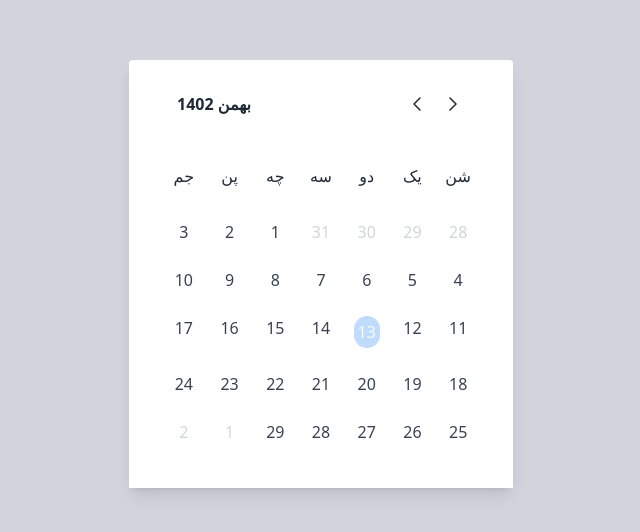
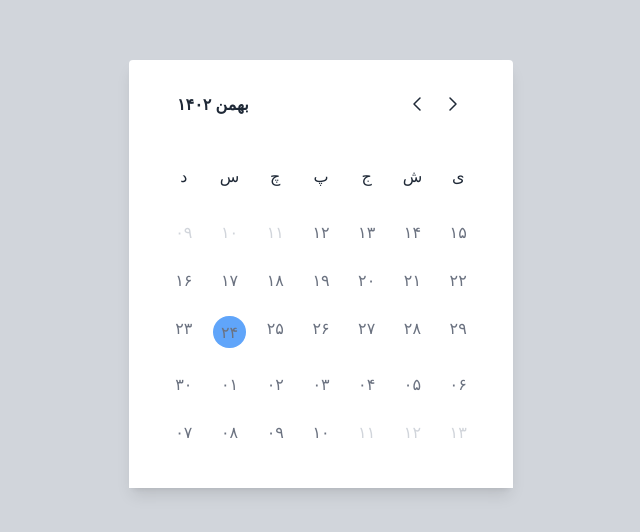
Before and after one commit to mehotkhan/z-calendar-docs, a Vue app: page / in a window 1280 px wide. Shown: the part 126-658 px from the top of the page, without its empty margins (319-959 px from the left). Built offline with nearby package versions, Linux system fonts and the light colour scheme.

Commit message:
bootup with luxon + buggy

```diff
--- a/index.html
+++ b/index.html
@@ -4,7 +4,7 @@
     <meta charset="UTF-8" />
     <link rel="icon" type="image/svg+xml" href="/vite.svg" />
     <meta name="viewport" content="width=device-width, initial-scale=1.0" />
-    <title>Vite + Vue + TS</title>
+    <title>Vue3 + Luxon </title>
   </head>
   <body>
     <div id="app"></div>
--- a/src/components/Calendar.vue
+++ b/src/components/Calendar.vue
@@ -1,73 +1,51 @@
 <script setup>
-import { compareAsc, format, newDate } from "date-fns-jalali";
-// import {format} from 'date-fns';
-// import { faIR } from 'date-fns/locale';
-const dateNow = new Date()
+import { ref, computed, watch, onMounted } from 'vue'
+import { DateTime, Interval, Info } from "luxon";
 
-// const formattedDate = format(new Date(), 'LLLL', { locale: faIR }); // июнь
-const monthName = format(dateNow, "LLLL"),
-    yearName = format(dateNow, "yyyy"),
-    weekdays = ['شنبه', 'یک‌شنبه', 'دوشنبه', 'سه‌شنبه', 'چهارشنبه', 'پنج‌شنبه', 'جمعه'],
-    weekdaysShort = ['شن', 'یک‌', 'دو', 'سه‌', 'چه', 'پن', 'جم',]
-// console.log('hi')
-console.log(weekdays)
-console.log(weekdaysShort)
+const locale = 'fa-IR'
+// const locale = 'en-GB'
+const inputDate = DateTime.local({ locale }).reconfigure({ outputCalendar: "persian" });
+// const inputDate = DateTime.local({ locale })
+
+
+const weekdaysShort = Info.weekdays('narrow', { locale })
+
+const monthSelector = ref(0)
+const days = ref([]);
 
 
 
-let date = new Date();
-let year = date.getFullYear();
-let month = date.getMonth();
+const currentDate = computed(() => inputDate.plus({ month: monthSelector.value }))
+const monthName = computed(() => currentDate.value.toFormat('LLLL'))
+const yearName = computed(() => currentDate.value.toFormat('yyyy'))
 
-// Get the first day of the month
-let dayone = new Date(year, month, 1).getDay();
+const start = computed(() => currentDate.value.startOf('month').startOf('week'))
+const end = computed(() => currentDate.value.endOf('month').endOf('week'))
 
-// Get the last date of the month
-let lastdate = new Date(year, month + 1, 0).getDate();
+const range = computed(() => Interval.fromDateTimes(start.value, end.value).splitBy({ days: 1 }))
 
-// Get the day of the last date of the month
-let dayend = new Date(year, month, lastdate).getDay();
-
-// Get the last date of the previous month
-let monthlastdate = new Date(year, month, 0).getDate();
-
-// Variable to store the generated calendar HTML
-const days = [];
-
-// // Loop to add the last dates of the previous month
-for (let i = dayone; i > 0; i--) {
-    days.push({
-        dayNum: monthlastdate - i + 1,
-        dayClass: 'text-gray-300'
-    });
+const isToday = (date) => {
+    return date.toISODate() === DateTime.local().toISODate();
+}
+const isMonth = (date) => {
+    return date.month === currentDate.value.month;
 }
 
-// // Loop to add the dates of the current month
-for (let i = 1; i <= lastdate; i++) {
+const weekGenerator = (rangeDays) => {
+    days.value = []
+    rangeDays.forEach((day) => {
+        days.value.push({
+            dayNum: day.start.toFormat('dd'),
+            dayName: day.start.toFormat('cccc'),
+            dayClass: [isMonth(day.start) ? 'text-gray-500' : 'text-gray-300', isToday(day.start) ? 'bg-blue-400 text-gray-100 p-1' : '']
+        });
+    })
+}
+weekGenerator(range.value)
 
-    // Check if the current date is today
-    let isToday = i === date.getDate()
-        && month === new Date().getMonth()
-        && year === new Date().getFullYear()
-        ? "active"
-        : "";
-    days.push({
-        dayNum: i,
-        dayClass: isToday ? 'bg-blue-200 text-gray-50 p-1' : 'text-gray-700'
-    });
-}
-
-// // Loop to add the first dates of the next month
-for (let i = dayend; i < 6; i++) {
-    // lit += `<li class="inactive">${i - dayend + 1}</li>`
-    days.push({
-        dayNum: i - dayend + 1,
-        dayClass: 'text-gray-300'
-    });
-}
-
-
-
+watch(range, async (newRange) => {
+    weekGenerator(newRange)
+})
 </script>
 <template>
     <div class="md:p-8 p-5 dark:bg-gray-800 bg-white rounded-t ">
@@ -76,7 +54,7 @@ for (let i = dayend; i < 6; i++) {
             }}
                 {{ yearName }}</span>
             <div class="flex items-center">
-                <button aria-label="calendar backward"
+                <button aria-label="calendar backward" @click="monthSelector++"
                     class="focus:text-gray-400 hover:text-gray-400 text-gray-800 dark:text-gray-100">
                     <svg xmlns="http://www.w3.org/2000/svg" class="icon icon-tabler icon-tabler-chevron-left" width="24"
                         height="24" viewBox="0 0 24 24" stroke-width="1.5" stroke="currentColor" fill="none"
@@ -85,7 +63,7 @@ for (let i = dayend; i < 6; i++) {
                         <polyline points="15 6 9 12 15 18" />
                     </svg>
                 </button>
-                <button aria-label="calendar forward"
+                <button aria-label="calendar forward" @click="monthSelector--"
                     class="focus:text-gray-400 hover:text-gray-400 ml-3 text-gray-800 dark:text-gray-100">
                     <svg xmlns="http://www.w3.org/2000/svg" class="icon icon-tabler  icon-tabler-chevron-right" width="24"
                         height="24" viewBox="0 0 24 24" stroke-width="1.5" stroke="currentColor" fill="none"
@@ -97,7 +75,7 @@ for (let i = dayend; i < 6; i++) {
 
             </div>
         </div>
-        <div class="flex items-center justify-between pt-12 overflow-x-auto rtl">
+        <div class="flex items-center justify-between pt-12 overflow-x-auto">
             <div class="w-full">
                 <div class="grid grid-cols-7 gap-0">
 
@@ -107,11 +85,12 @@ for (let i = dayend; i < 6; i++) {
                 </div>
                 <div class="grid grid-cols-7 gap-0 mt-5 ">
 
-                    <span v-for="day in days" class="w-full flex justify-center py-3">
-                        <p class="text-base font-medium rounded-full" :class="day.dayClass">{{
+                    <div v-for="day in days" class="w-full flex justify-center">
+                        <div class="text-base font-medium rounded-full px-2 m-3" :class="day.dayClass">{{
                             day.dayNum
-                        }}</p>
-                    </span>
+                        }}</div>
+
+                    </div>
 
                 </div>
             </div>
```
Also changed, not shown: package.json (+6 -6 lines), 2 other files (tests, documents, lock files or other folders).
